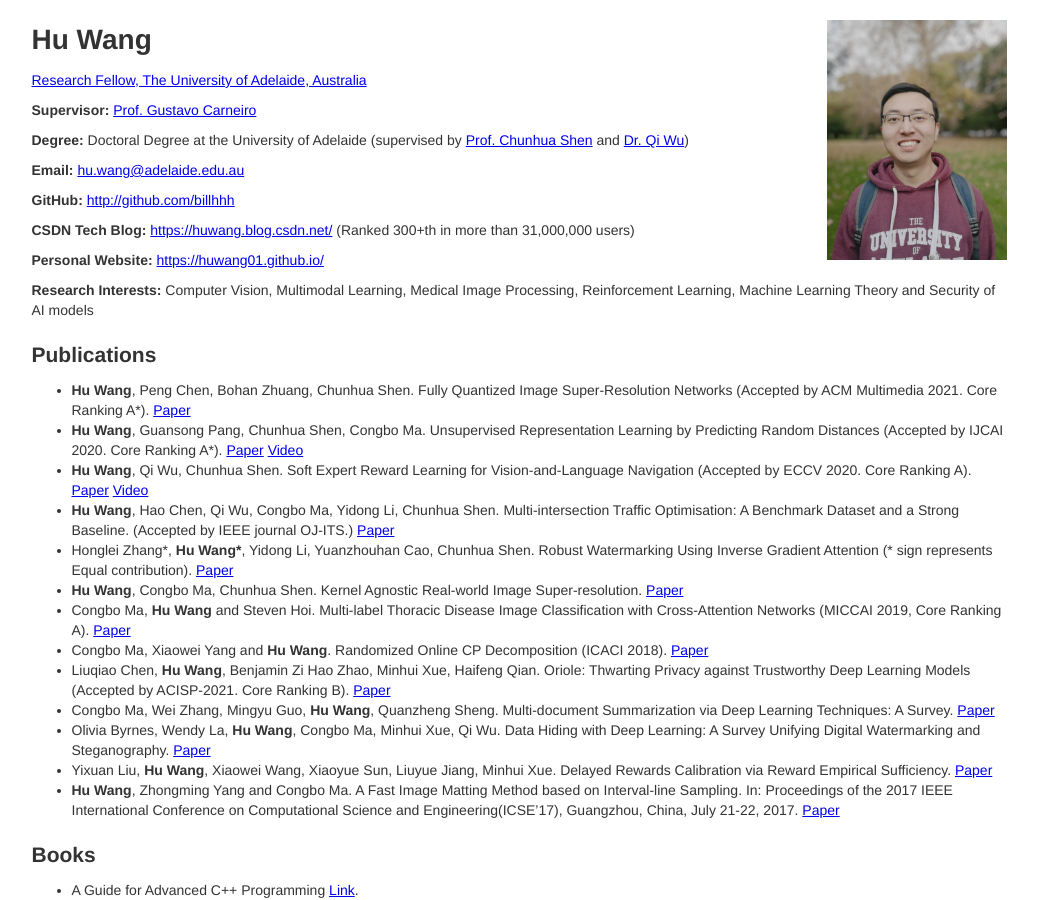
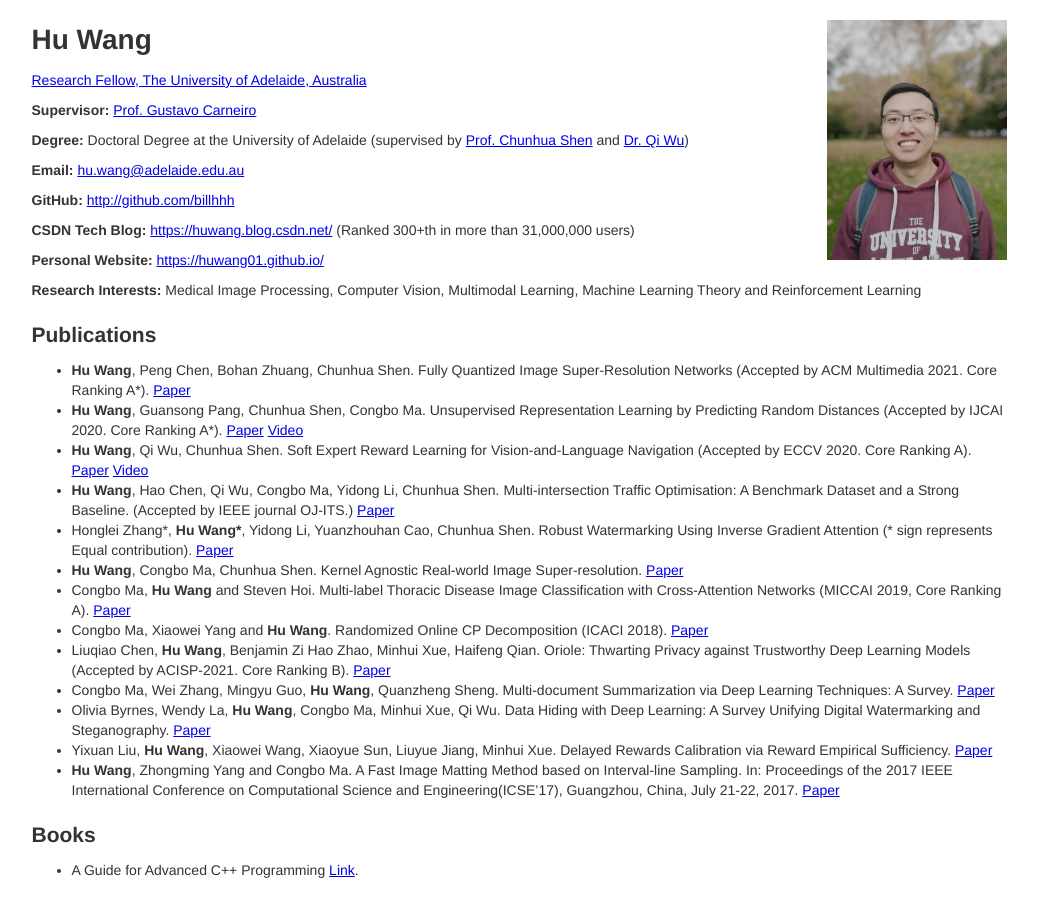
Before and after one commit to billhhh/whblog-omega, a Jekyll site: the page res/index.html, which Jekyll copies as it is, in a window 1280 px wide and 900 px high. Shown: the whole window, without its empty margins (121-1159 px from the left). Built offline with Jekyll 4.4.1, drawn with Linux system fonts in a browser that asks for light colours.

Commit message:
Update index.html

```diff
--- a/res/index.html
+++ b/res/index.html
@@ -43,7 +43,7 @@
       </p>
       <p>
         <strong>Research Interests:</strong>
-        Computer Vision, Multimodal Learning, Medical Image Processing, Reinforcement Learning, Machine Learning Theory and Security of AI models
+        Medical Image Processing, Computer Vision, Multimodal Learning, Machine Learning Theory and Reinforcement Learning
       </p>
       </p>
 <!--       <p>
```
